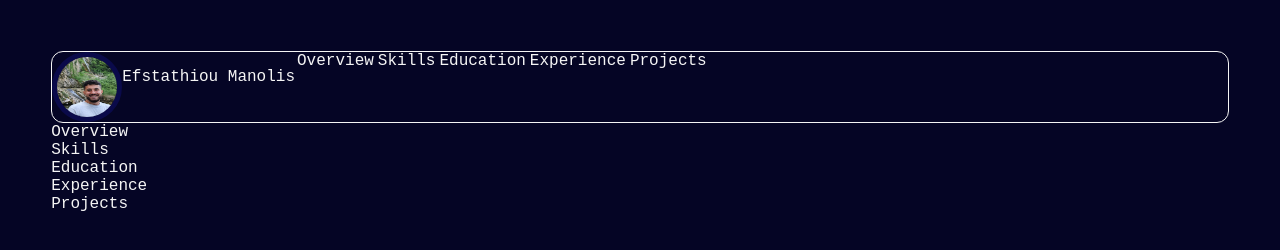
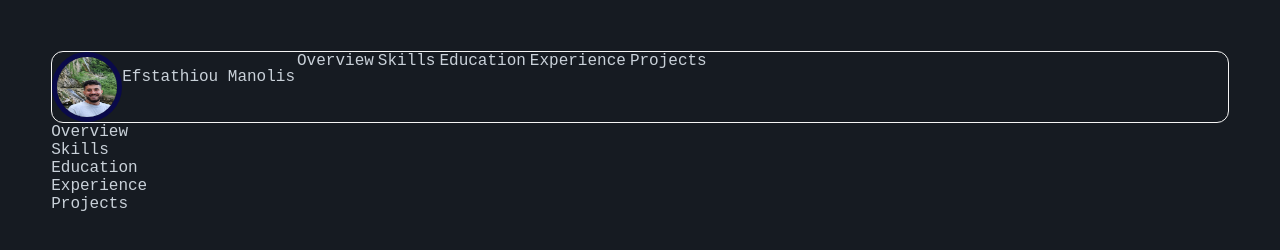
Before and after one commit to eefstath/eefstath.github.io, a plain HTML site: page index.html in a window 1280 px wide. Drawn offline with Linux system fonts and the light colour scheme.

Commit message:
Added font-family and colours

```diff
--- a/portfolioStyle.css
+++ b/portfolioStyle.css
@@ -1,8 +1,8 @@
 body{
     margin:4%;
-    background-color: #050525;
-    color: whitesmoke;
-    font-family: andale mono, monospace;
+    background-color: #161B22;
+    color: #C9D1D9;
+    font-family: "andale mono", monospace, sans-serif;
 }
 .rowFlexbox{
     display: flex;
```
